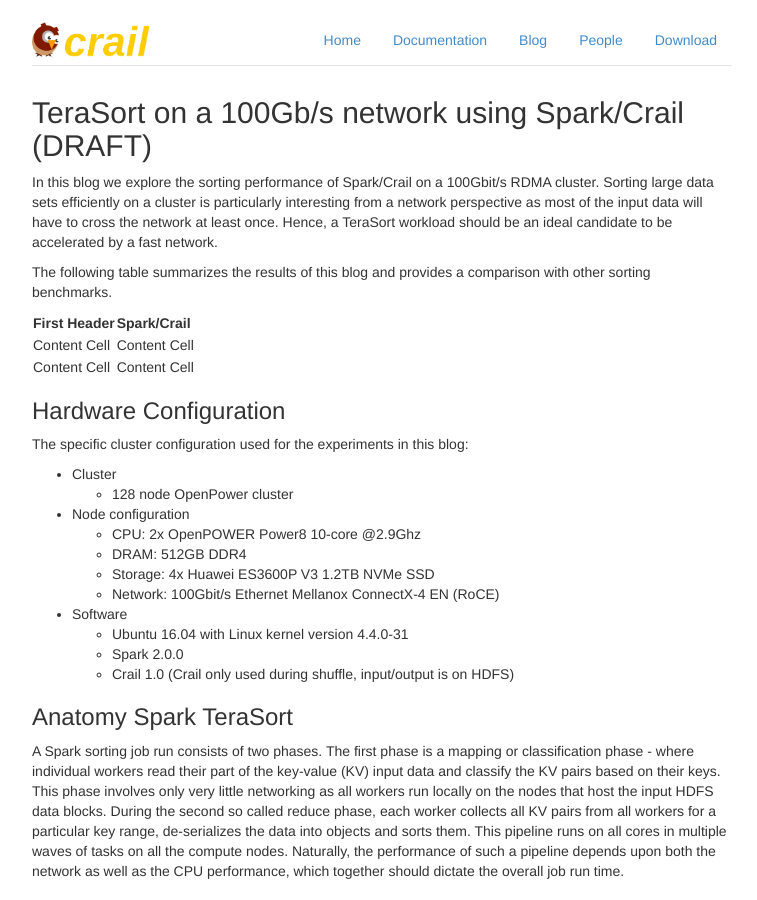
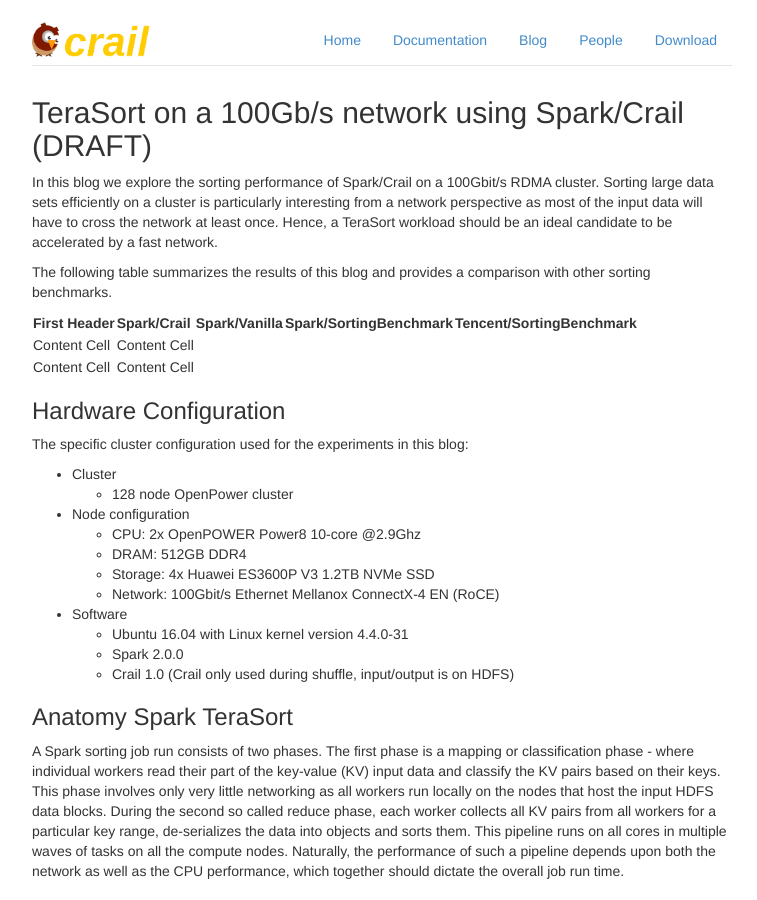
Before and after one commit to apache/incubator-crail-website, a Jekyll site: the page built from _posts/blog/2017-01-1-sorting.md, in a window 1280 px wide and 900 px high. Shown: the whole window, without its empty margins (258-1015 px from the left). Built offline with Jekyll 4.4.1, drawn with Linux system fonts in a browser that asks for light colours.

Commit message:
Update 2017-01-1-sorting.md

```diff
--- a/_posts/blog/2017-01-1-sorting.md
+++ b/_posts/blog/2017-01-1-sorting.md
@@ -9,10 +9,10 @@
 
 The following table summarizes the results of this blog and provides a comparison with other sorting benchmarks.
 
-| First Header  | Spark/Crail   |
-| ------------- | ------------- |
-| Content Cell  | Content Cell  |
-| Content Cell  | Content Cell  |
+| First Header  | Spark/Crail   | Spark/Vanilla | Spark/SortingBenchmark | Tencent/SortingBenchmark |
+| ------------- | ------------- | --------------| -----------------------| -------------------------|
+| Content Cell  | Content Cell  |               |                        |                          |
+| Content Cell  | Content Cell  |               |                        |                          |
 
 
 ### Hardware Configuration
```
